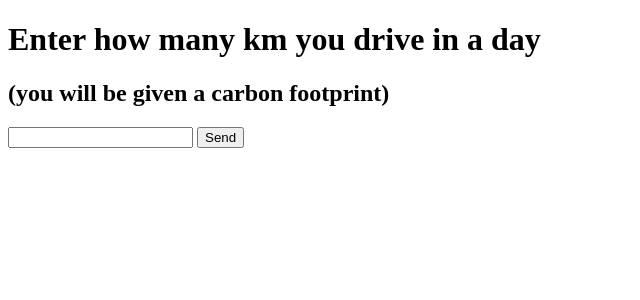
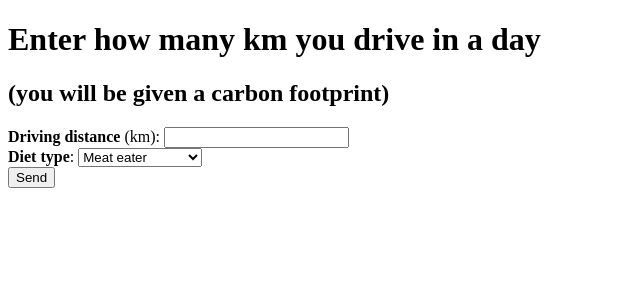
Before and after one commit to robinsam1/bitsandbobs, a Flask app: page / in a window 1280 px wide. Shown: the top 300 px of the page, without its empty margins (0-640 px from the left). Run offline with Flask 2, Linux system fonts and the light colour scheme.

Commit message:
Calculator taking shape

```diff
--- a/project/app.py
+++ b/project/app.py
@@ -9,10 +9,11 @@ def my_form():
 
 @application.route('/', methods=['POST'])
 def my_form_post():
-
-    text = request.form['text']
-    x = calculator.calculate(float(text))
-    return "Carbon footprint: %.2f kg CO2/day" %x
+    questionnaire = {}
+    questionnaire["driving"] = request.form["driving"]
+    questionnaire["diet"] = request.form["diet"]
+    score = calculator.calculate(questionnaire)
+    return "Carbon footprint: %.2f kg CO2/day" %score
 
 if __name__ == "__main__":
      application.run(host='0.0.0.0')
--- a/project/calculator.py
+++ b/project/calculator.py
@@ -6,5 +6,5 @@ class calculator(object):
 		score = 10.0
 		#for answer in answers:
 		#	score+=answer
-		score+=(float(answers) * .250)
+		score+=(float(answers["driving"]) * .250)
 		return score
--- a/project/templates/my-form.html
+++ b/project/templates/my-form.html
@@ -4,8 +4,18 @@
     <h1>Enter how many km you drive in a day</h1>
     <h2>(you will be given a carbon footprint)</h2>
     <form action="." method="POST">
-        <input type="text" name="text">
-        <input type="submit" name="my-form" value="Send">
+        <b>Driving distance</b> (km):
+	<input type="text" name="driving">
+	<br />
+        <b>Diet type</b>:
+	<select name="diet">
+		<option value="meat">Meat eater</option>
+		<option value="white">White meat eater</option>
+		<option value="vegetarian">Vegetarian</option>
+		<option value="vegan">Vegan</option>
+	</select>
+        <br />
+	<input type="submit" name="my-form" value="Send">
     </form>
 </body>
 </html>
```
